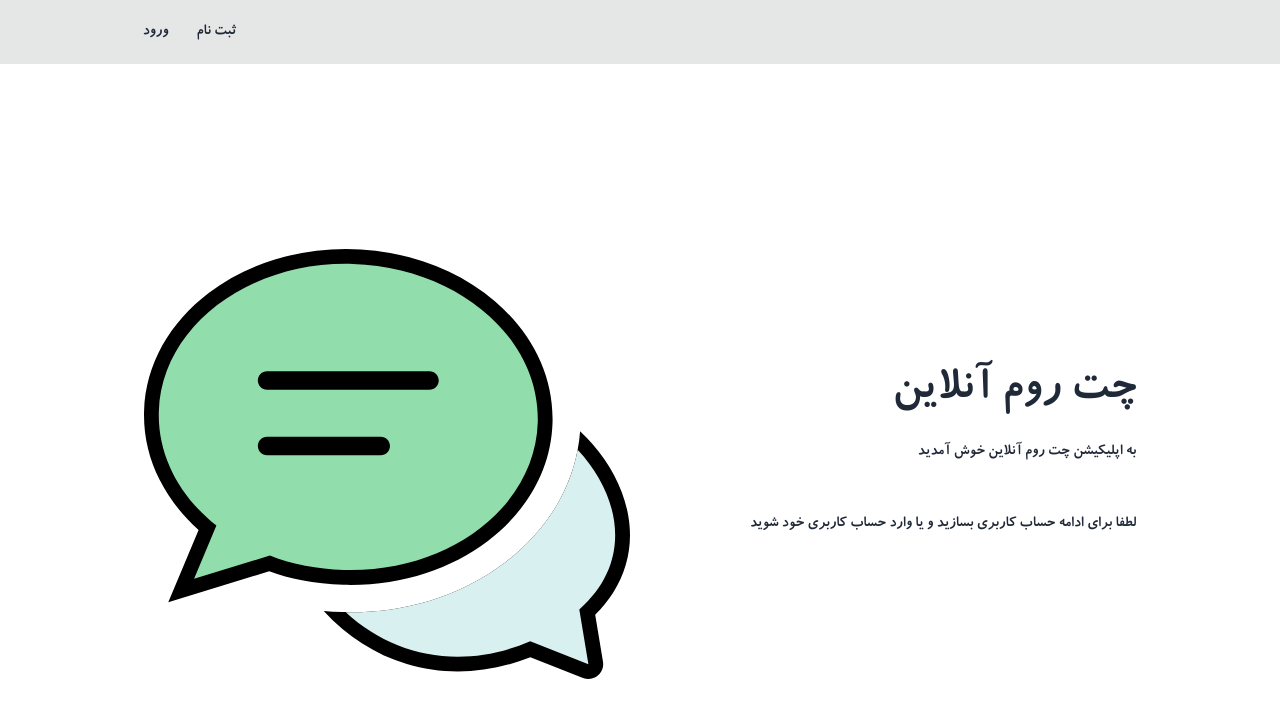
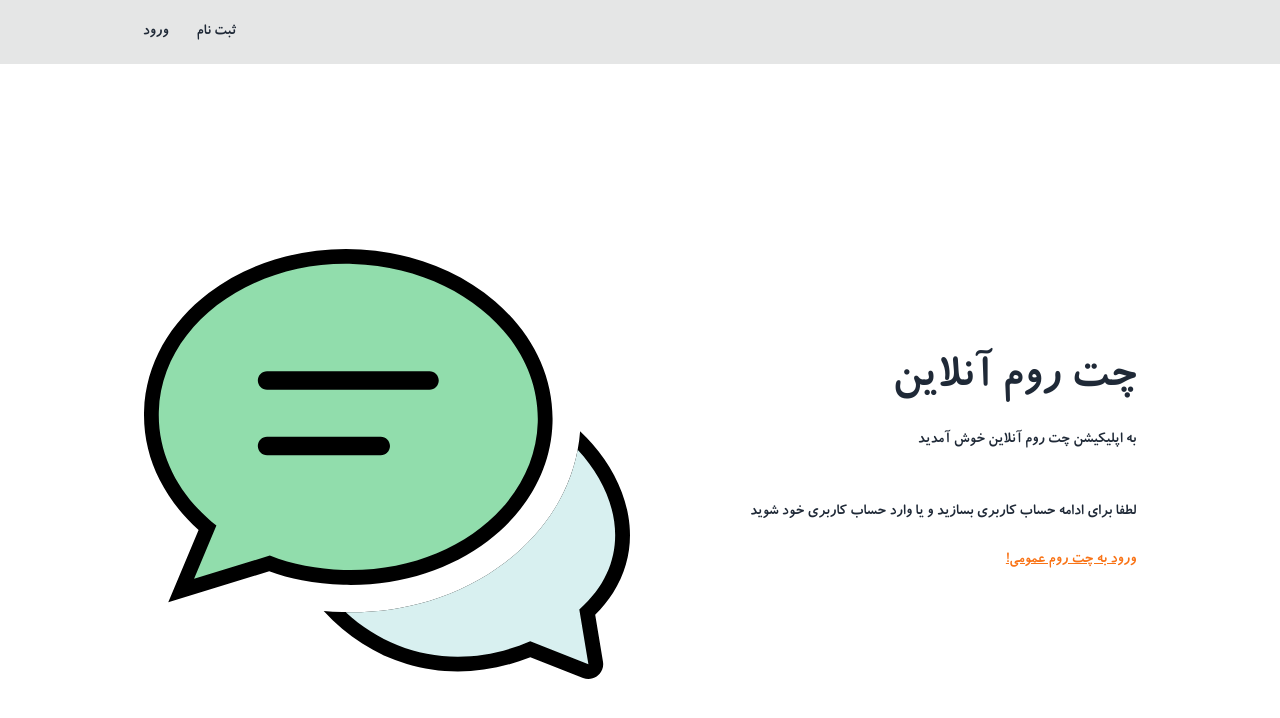
Before and after one commit to ARES11430/chat-project, a React (Vite) app in the folder front-end/: page / in a window 1280 px wide. Shown: the top 718 px of the page. Built offline with nearby package versions, Linux system fonts and the light colour scheme; no server answers.

Commit message:
added chat-room link to home page

```diff
--- a/front-end/src/pages/App.tsx
+++ b/front-end/src/pages/App.tsx
@@ -1,3 +1,4 @@
+import { Link } from 'react-router-dom';
 import chatSvg from '../assets/chat.svg';
 
 const App = () => {
@@ -14,6 +15,9 @@
 						<p className='py-6'>
 							لطفا برای ادامه حساب کاربری بسازید و یا وارد حساب کاربری خود شوید
 						</p>
+						<Link to={'chat-room'} className='py-6 underline text-orange-500'>
+							ورود به چت روم عمومی!
+						</Link>
 					</div>
 				</div>
 			</div>
```
